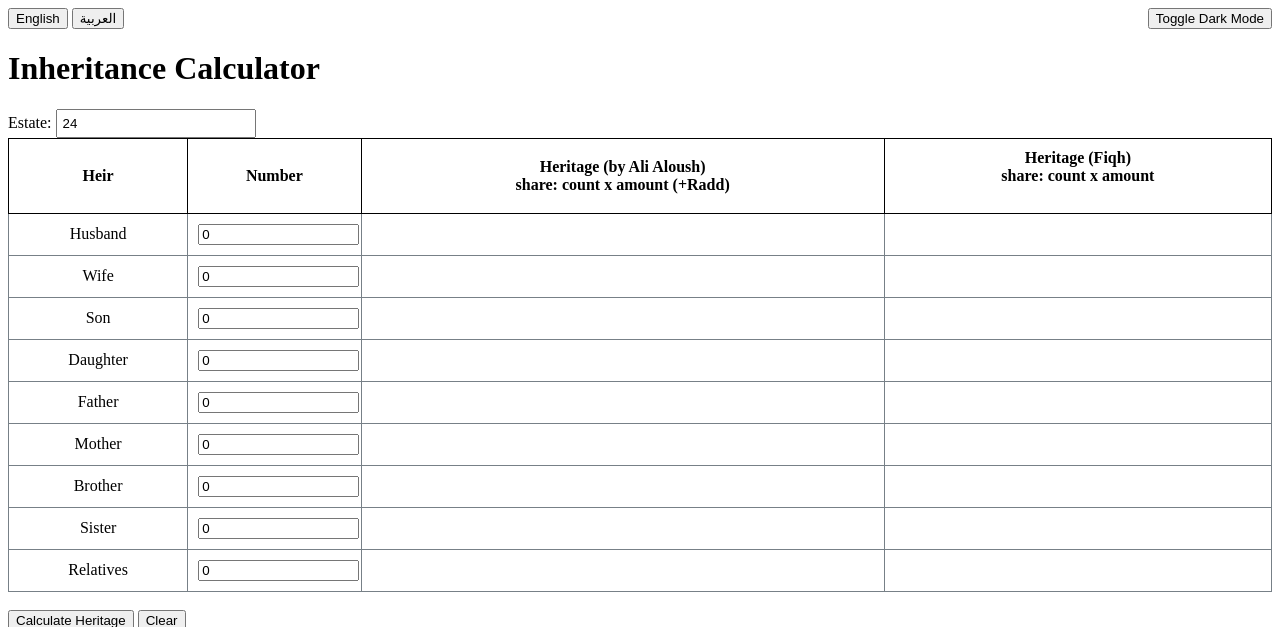
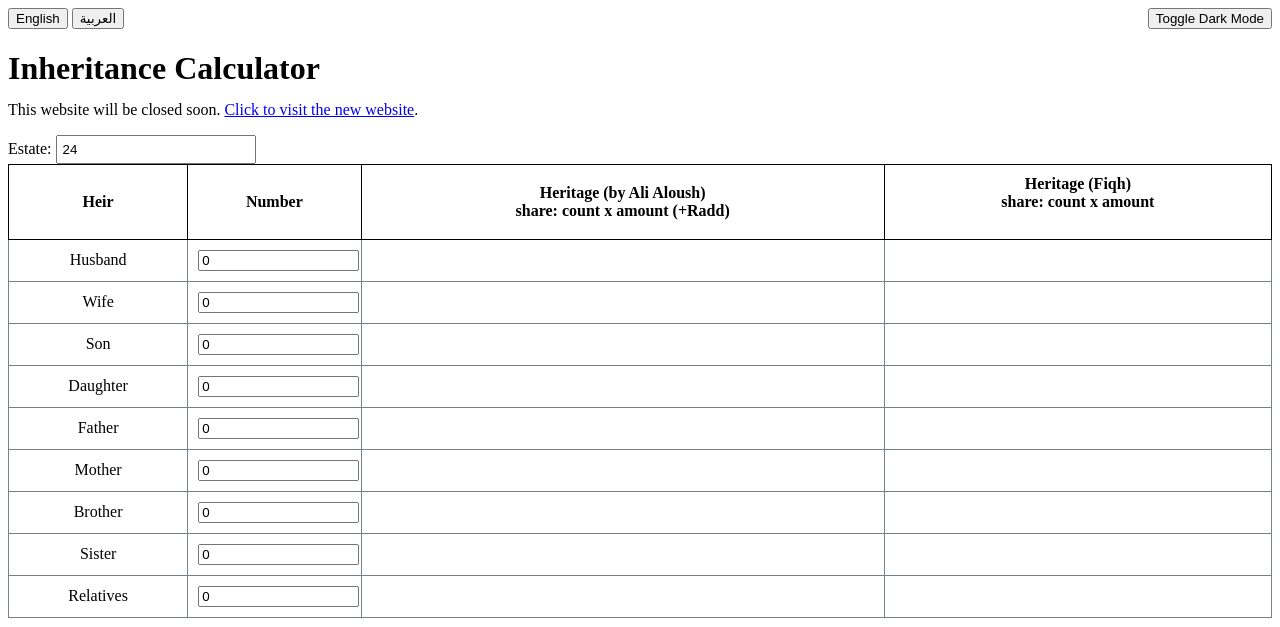
Before and after one commit to masalha-alaa/inheritance, a Flask app: page / in a window 1280 px wide. Shown: the top 627 px of the page. Run offline with Flask 3, Linux system fonts and the light colour scheme.

Commit message:
Added website migration note

```diff
--- a/static/langs/lang-ar.json
+++ b/static/langs/lang-ar.json
@@ -1,5 +1,6 @@
 {
     "title": "حاسبة المواريث",
+    "subtitle": "سيتم إغلاق هذا الموقع قريبًا. <a href='https://masalha-alaa.github.io/inheritance'>اضغط لزيارة الموقع الجديد</a>.",
     "dark_mode_switch": "الوضع المظلم / الوضع الفاتح",
     "estate": "التركة:",
     "heir": "الوارث",
--- a/static/langs/lang-en.json
+++ b/static/langs/lang-en.json
@@ -1,5 +1,6 @@
 {
     "title": "Inheritance Calculator",
+    "subtitle": "This website will be closed soon. <a href='https://masalha-alaa.github.io/inheritance'>Click to visit the new website</a>.",
     "dark_mode_switch": "Toggle Dark Mode",
     "estate": "Estate:",
     "heir": "Heir",
--- a/static/styles.css
+++ b/static/styles.css
@@ -12,6 +12,10 @@ body {
 
 body[lang="ar"] {
     direction: rtl;
+}
+
+.site-subtitle {
+    margin-top: -0.5rem;
 }
 
 .ltr-text {
--- a/templates/index.html
+++ b/templates/index.html
@@ -30,6 +30,7 @@
 
 
 <h1 data-lang="title">Inheritance Calculator</h1>
+<p class="site-subtitle" data-lang="subtitle"></p>
 
 <div>
     <label data-lang="estate" for="estate-input">Estate:</label>
@@ -336,7 +337,7 @@
             const key = el.getAttribute('data-lang');
 
             // Check if the key starts with a specific value, like 'important_notes'
-            if (key.startsWith('note')) {
+            if (key.startsWith('note') || key === 'subtitle') {
                 el.innerHTML = translations[lang][key];  // Set innerHTML for content with links
             } else {
                 el.textContent = translations[lang][key];  // Set textContent for plain text
```
